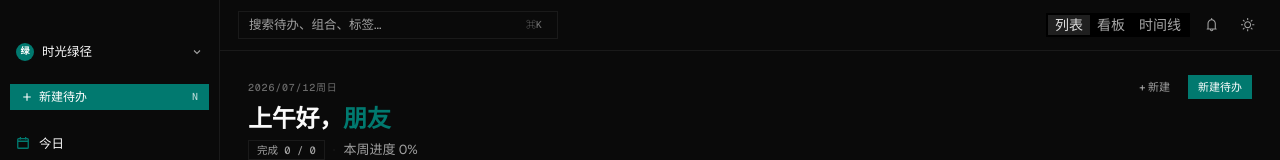
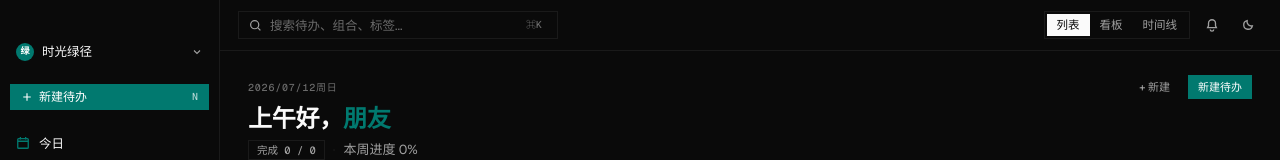
Before and after one commit to NoWint/NoargueWorkspace, a React (Vite) app in the folder website/: page / in a window 1280 px wide. Shown: the top 160 px of the page. Built offline with nearby package versions, Linux system fonts and the light colour scheme; no server answers; sample sign-in values are in the browser's storage.

Commit message:
feat: enhance Topbar with custom search and segmented control
Replace AntD Segmented with a CSS segmented control, turn the search
placeholder into a real input with a search icon and ⌘K badge, and swap
the AntD bell/theme icons for inline SVGs.

```diff
--- a/website/src/features/layout/Topbar.module.css
+++ b/website/src/features/layout/Topbar.module.css
@@ -6,10 +6,11 @@
   border-bottom: 1px solid var(--border);
   flex: 0 0 auto;
 }
+
 .search {
   display: flex;
   align-items: center;
-  justify-content: space-between;
+  gap: 8px;
   flex: 1;
   max-width: 320px;
   min-width: 180px;
@@ -18,27 +19,70 @@
   border: 1px solid var(--border);
   background: var(--bg);
   color: var(--mt);
-  cursor: pointer;
 }
-.search:hover { border-color: var(--mt3); }
-.placeholder { font-size: 12.5px; }
+.search:focus-within { border-color: var(--mt3); }
+.searchIcon {
+  width: 13px;
+  height: 13px;
+  flex: none;
+  color: var(--mt);
+}
+.input {
+  flex: 1;
+  border: 0;
+  outline: none;
+  background: transparent;
+  color: var(--fg);
+  font-size: 12.5px;
+  min-width: 0;
+}
+.input::placeholder { color: var(--mt2); }
 .kbd {
   padding: 1px 5px;
   color: var(--mt2);
   font: 500 10px/1.4 var(--font-mono);
 }
+
 .toolbar {
   display: flex;
   align-items: center;
   gap: 8px;
   margin-left: auto;
 }
+
+.seg {
+  display: flex;
+  padding: 2px;
+  border: 1px solid var(--border);
+  background: var(--bg);
+}
+.pill {
+  height: 22px;
+  padding: 0 10px;
+  display: grid;
+  place-items: center;
+  cursor: pointer;
+  color: var(--mt);
+  font: 500 11.5px/1 var(--font-sans);
+  border: 0;
+  background: transparent;
+}
+.pill:hover { color: var(--fg); }
+.pillAct {
+  background: var(--fg);
+  color: var(--bg);
+}
+
 .iconBtn {
-  width: 28px; height: 28px;
+  width: 28px;
+  height: 28px;
   color: var(--mt);
-  display: grid; place-items: center;
+  display: grid;
+  place-items: center;
   cursor: pointer;
+  position: relative;
   border: 0;
   background: transparent;
 }
 .iconBtn:hover { color: var(--fg); }
+.iconBtn svg { width: 14px; height: 14px; }
--- a/website/src/features/layout/Topbar.tsx
+++ b/website/src/features/layout/Topbar.tsx
@@ -1,36 +1,55 @@
-import { useNavigate } from 'react-router-dom'
-import { Segmented } from 'antd'
-import { BellOutlined, MoonOutlined, SunOutlined } from '@ant-design/icons'
+import { useRef, useState } from 'react'
 import { useThemeToggle } from '@/app/providers'
+import { SearchIcon, BellIcon, MoonIcon, SunIcon } from '@/design/icons'
+import { cn } from '@/lib/utils'
 import styles from './Topbar.module.css'
 
+const VIEWS = ['列表', '看板', '时间线'] as const
+type View = (typeof VIEWS)[number]
+
 export function Topbar() {
-  const navigate = useNavigate()
   const { mode, toggle } = useThemeToggle()
+  const [view, setView] = useState<View>('列表')
+  const searchRef = useRef<HTMLInputElement>(null)
 
   return (
     <div className={styles.topbar}>
-      <div
-        className={styles.search}
-        onClick={() => navigate('/search')}
-        role="button"
-        tabIndex={0}
-      >
-        <span className={styles.placeholder}>搜索待办、组合、标签...</span>
+      <div className={styles.search}>
+        <SearchIcon className={styles.searchIcon} />
+        <input
+          ref={searchRef}
+          className={styles.input}
+          placeholder="搜索待办、组合、标签..."
+          onKeyDown={(e) => {
+            if (e.key === 'Escape') searchRef.current?.blur()
+          }}
+        />
         <span className={styles.kbd}>⌘K</span>
       </div>
 
       <div className={styles.toolbar}>
-        <Segmented
-          size="small"
-          options={['列表', '看板', '时间线']}
-          defaultValue="列表"
-        />
-        <button className={styles.iconBtn} type="button">
-          <BellOutlined />
+        <div className={styles.seg}>
+          {VIEWS.map((v) => (
+            <button
+              key={v}
+              type="button"
+              className={cn(styles.pill, view === v && styles.pillAct)}
+              onClick={() => setView(v)}
+            >
+              {v}
+            </button>
+          ))}
+        </div>
+        <button className={styles.iconBtn} type="button" title="通知">
+          <BellIcon />
         </button>
-        <button className={styles.iconBtn} onClick={toggle} type="button">
-          {mode === 'dark' ? <SunOutlined /> : <MoonOutlined />}
+        <button
+          className={styles.iconBtn}
+          onClick={toggle}
+          type="button"
+          title="主题"
+        >
+          {mode === 'dark' ? <MoonIcon /> : <SunIcon />}
         </button>
       </div>
     </div>
```
